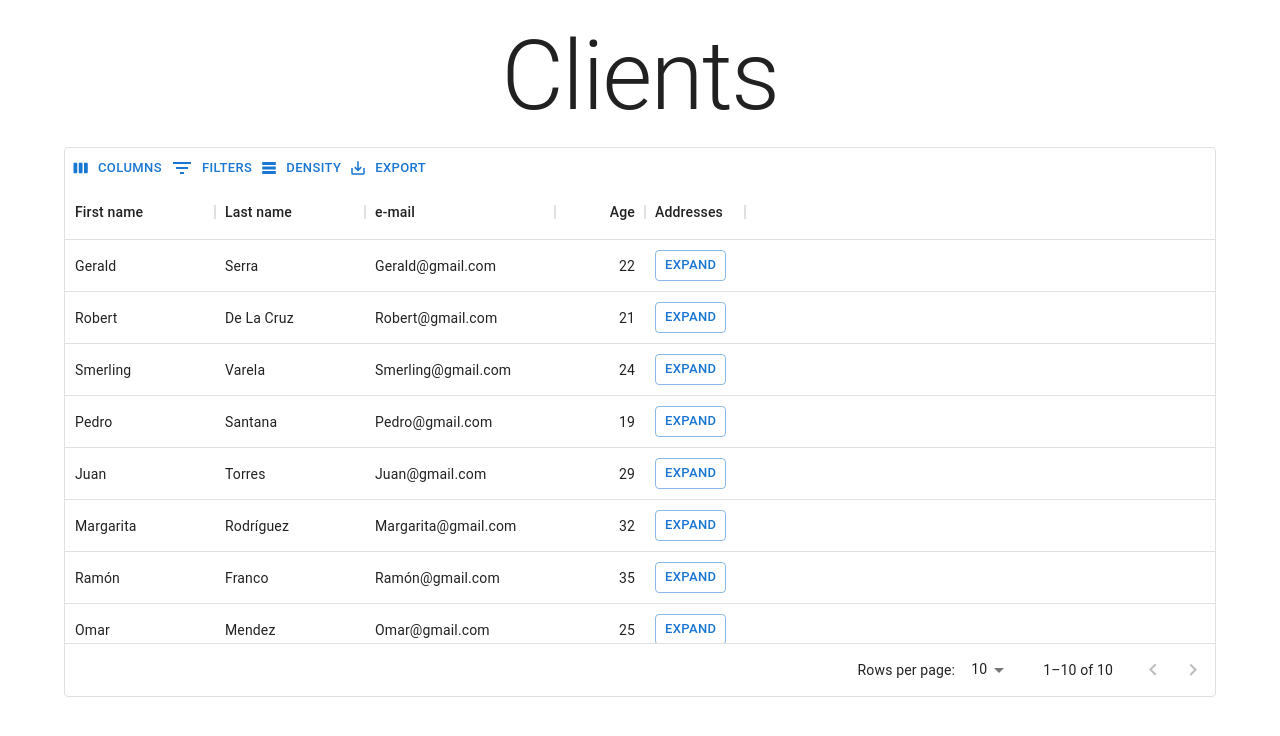
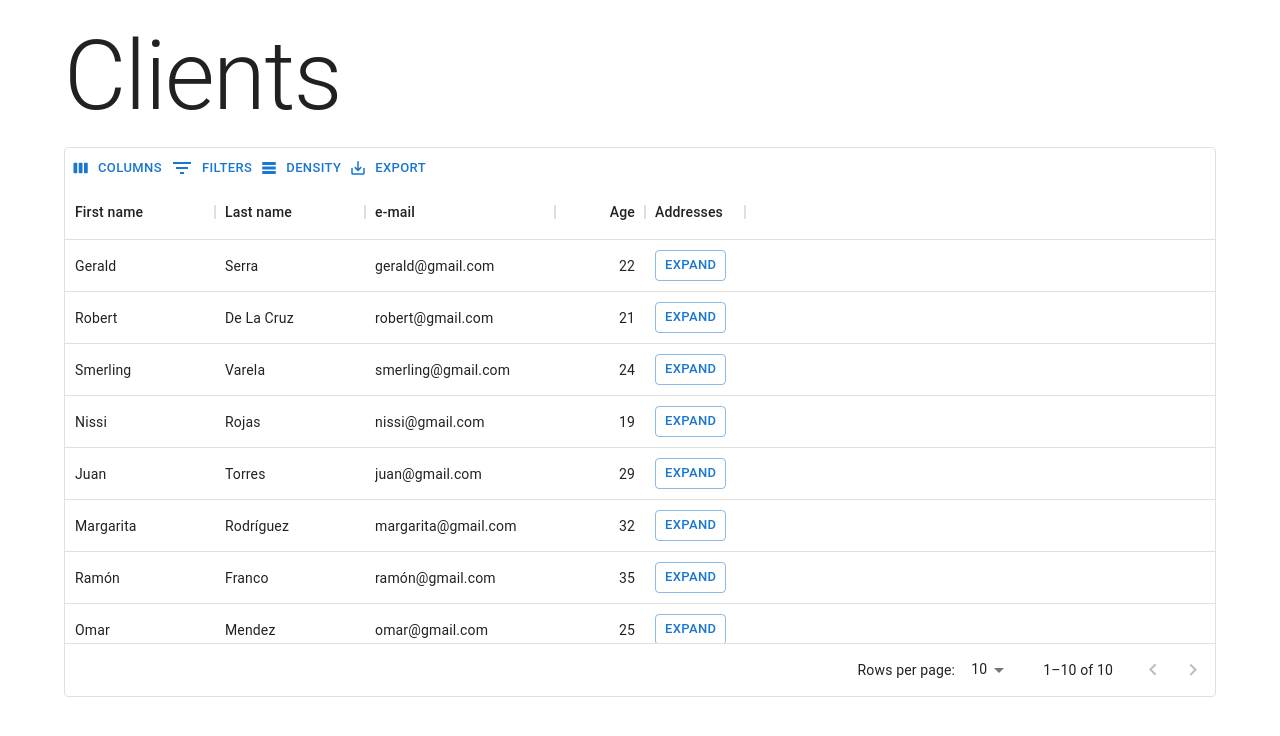
Before and after one commit to geraldSerra/addresses-management-material-ui, a React (Create React App) app: page / in a window 1280 px wide. Shown: the top 736 px of the page. Built offline with nearby package versions, Linux system fonts and the light colour scheme.

Commit message:
version 1.0.2

```diff
--- a/src/components/Typography.tsx
+++ b/src/components/Typography.tsx
@@ -6,9 +6,8 @@ export default function Types() {
     <Box
       sx={{
         width: '100%',
-        //maxWidth: 500,
-        textAlign: 'center',
         marginTop: '20px',
+        // maxWidth: 500,
       }}
     >
       <Typography variant="h1">
--- a/src/data/clients.tsx
+++ b/src/data/clients.tsx
@@ -20,7 +20,7 @@ export const clients = [
       'Distrito Nacional, Quisueya',
     ],
     age: 22,
-    email:'Gerald@gmail.com',
+    email:'gerald@gmail.com',
   },
   {
     id: 2,
@@ -31,7 +31,7 @@ export const clients = [
       'Distrito nacional, Piantini',
     ],
     age: 21,
-    email:'Robert@gmail.com',
+    email:'robert@gmail.com',
   },
   {
     id: 3,
@@ -39,19 +39,19 @@ export const clients = [
     lastName: 'Varela',
     addresses: ['San Cristobal, Haina'],
     age: 24,
-    email:'Smerling@gmail.com',
+    email:'smerling@gmail.com',
   },
   {
     id: 4,
-    name: 'Pedro',
-    lastName: 'Santana',
+    name: 'Nissi',
+    lastName: 'Rojas',
     addresses: [
       'San Pedro, Los Coquitos',
       'Santo Domingo Este, Los Mina',
       'Barahona, La Caña',
     ],
     age: 19,
-    email:'Pedro@gmail.com',
+    email:'nissi@gmail.com',
   },
   {
     id: 5,
@@ -64,7 +64,7 @@ export const clients = [
       'Distrito Nacional, El Millón',
     ],
     age: 29,
-    email:'Juan@gmail.com',
+    email:'juan@gmail.com',
   },
   {
     id: 6,
@@ -75,7 +75,7 @@ export const clients = [
       'San José De Ocoa, Montes del Sur',
     ],
     age: 32,
-    email:'Margarita@gmail.com',
+    email:'margarita@gmail.com',
   },
   {
     id: 7,
@@ -83,7 +83,7 @@ export const clients = [
     lastName: 'Franco',
     addresses: ['Santo Domingo Este, Villa Mella'],
     age: 35,
-    email:'Ramón@gmail.com',
+    email:'ramón@gmail.com',
   },
   {
     id: 8,
@@ -91,7 +91,7 @@ export const clients = [
     lastName: 'Mendez',
     addresses: ['Distrito Nacional', 'Km 8 de la Independencia'],
     age: 25,
-    email:'Omar@gmail.com',
+    email:'omar@gmail.com',
   },
   {
     id: 9,
@@ -99,7 +99,7 @@ export const clients = [
     lastName: 'Mella',
     addresses: ['Santo Domingo Este, Los Mameyes'],
     age: 24,
-    email:'Matías@gmail.com',
+    email:'matías@gmail.com',
   },
   {
     id: 10,
@@ -111,7 +111,7 @@ export const clients = [
       'Santo Domingo Este, La Cañita',
     ],
     age: 20,
-    email:'Esmeralda@gmail.com',
+    email:'esmeralda@gmail.com',
   },
 ];
 
```
